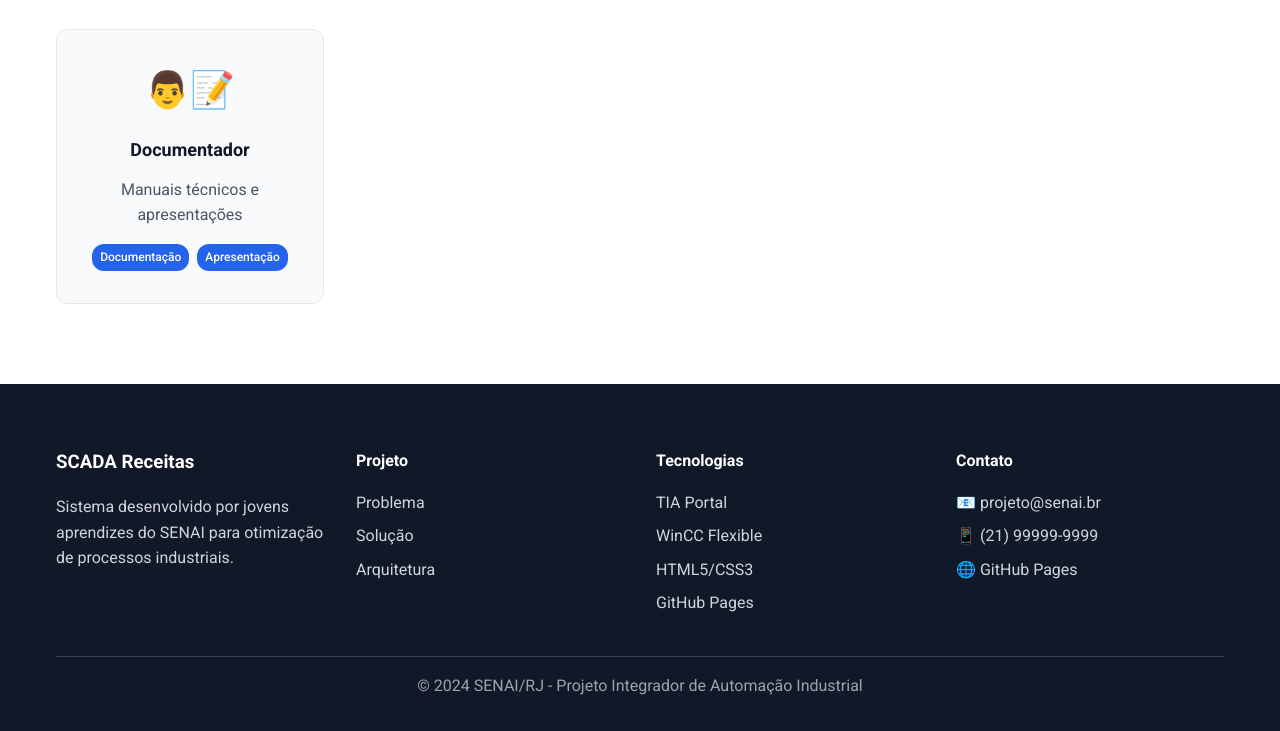
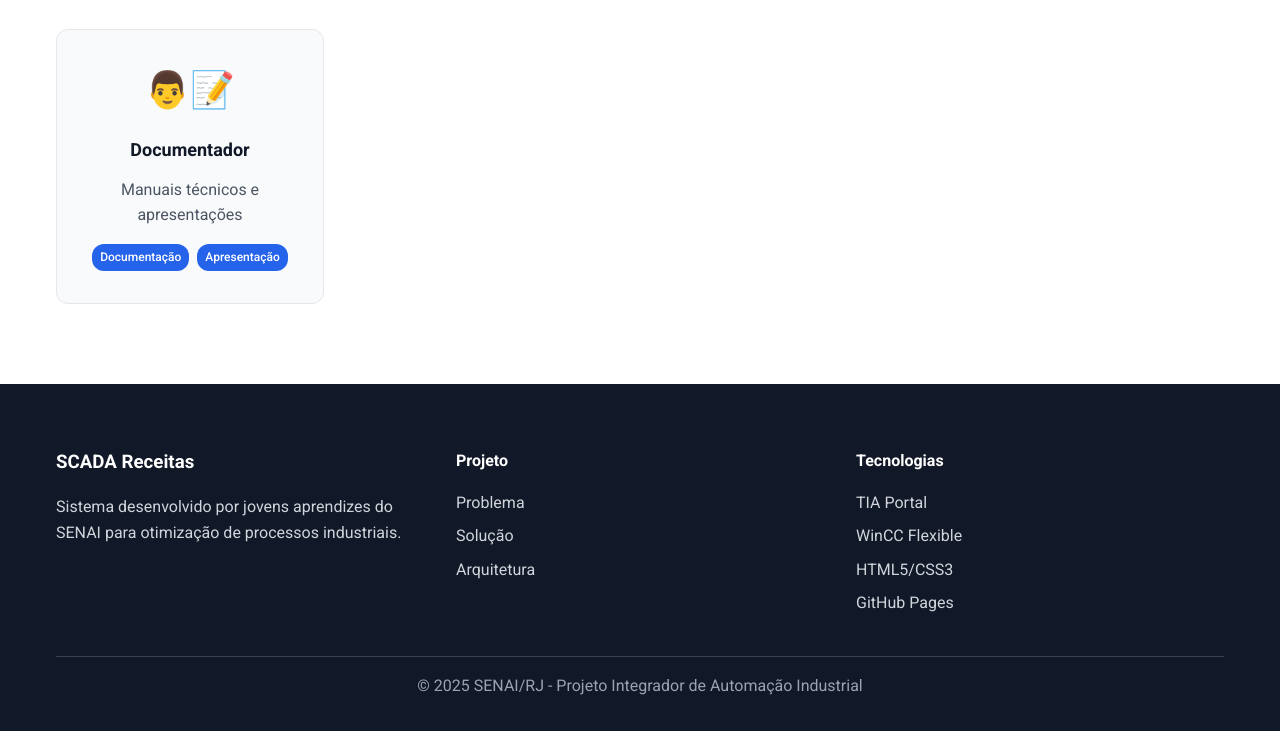
Before and after one commit to kronembergersenai/PI_RECEITAS, a plain HTML site: page index.html in a window 1280 px wide. Shown: the part 4038-4769 px from the top of the page. Drawn offline with Linux system fonts and the light colour scheme.

Commit message:
Update index.html

```diff
--- a/index.html
+++ b/index.html
@@ -508,17 +508,9 @@
                         <li>GitHub Pages</li>
                     </ul>
                 </div>
-                <div class="footer-section">
-                    <h4>Contato</h4>
-                    <ul>
-                        <li>📧 projeto@senai.br</li>
-                        <li>📱 (21) 99999-9999</li>
-                        <li>🌐 GitHub Pages</li>
-                    </ul>
-                </div>
-            </div>
+                           </div>
             <div class="footer-bottom">
-                <p>&copy; 2024 SENAI/RJ - Projeto Integrador de Automação Industrial</p>
+                <p>&copy; 2025 SENAI/RJ - Projeto Integrador de Automação Industrial</p>
             </div>
         </div>
     </footer>
```
